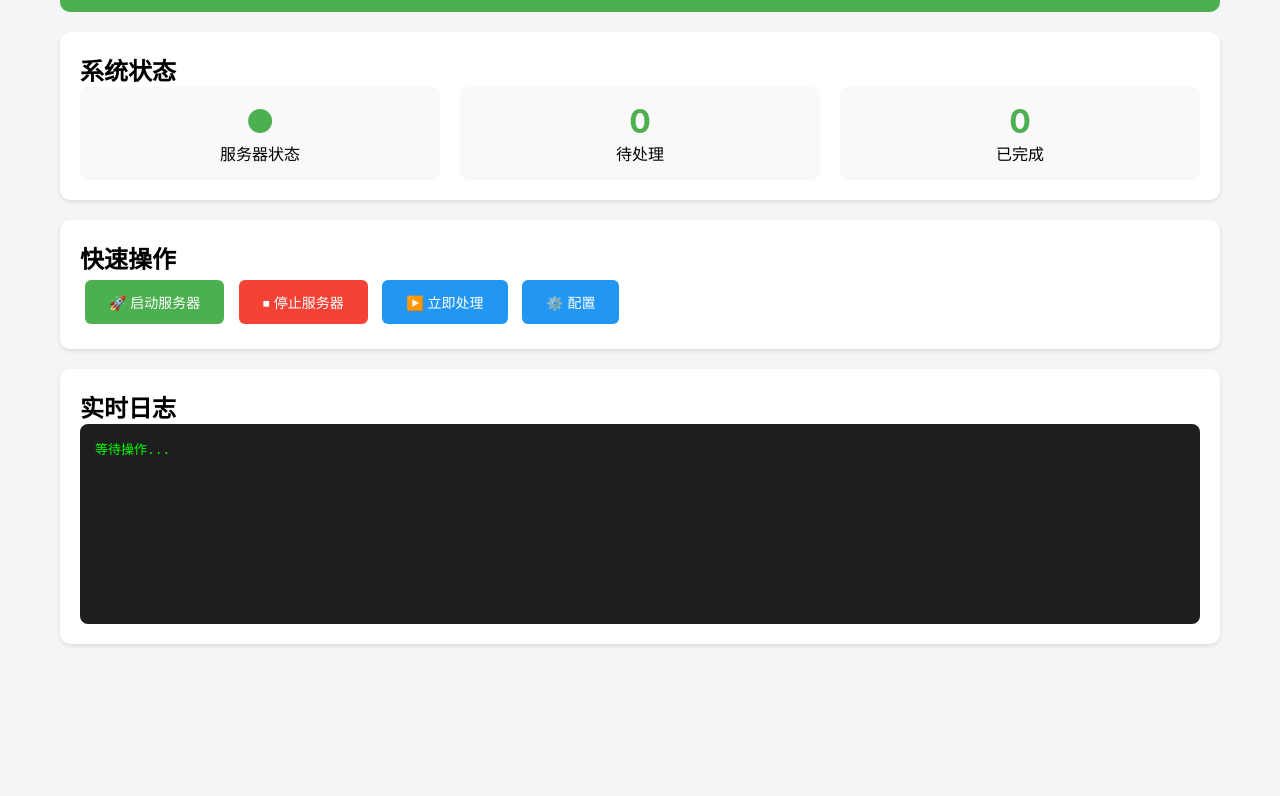
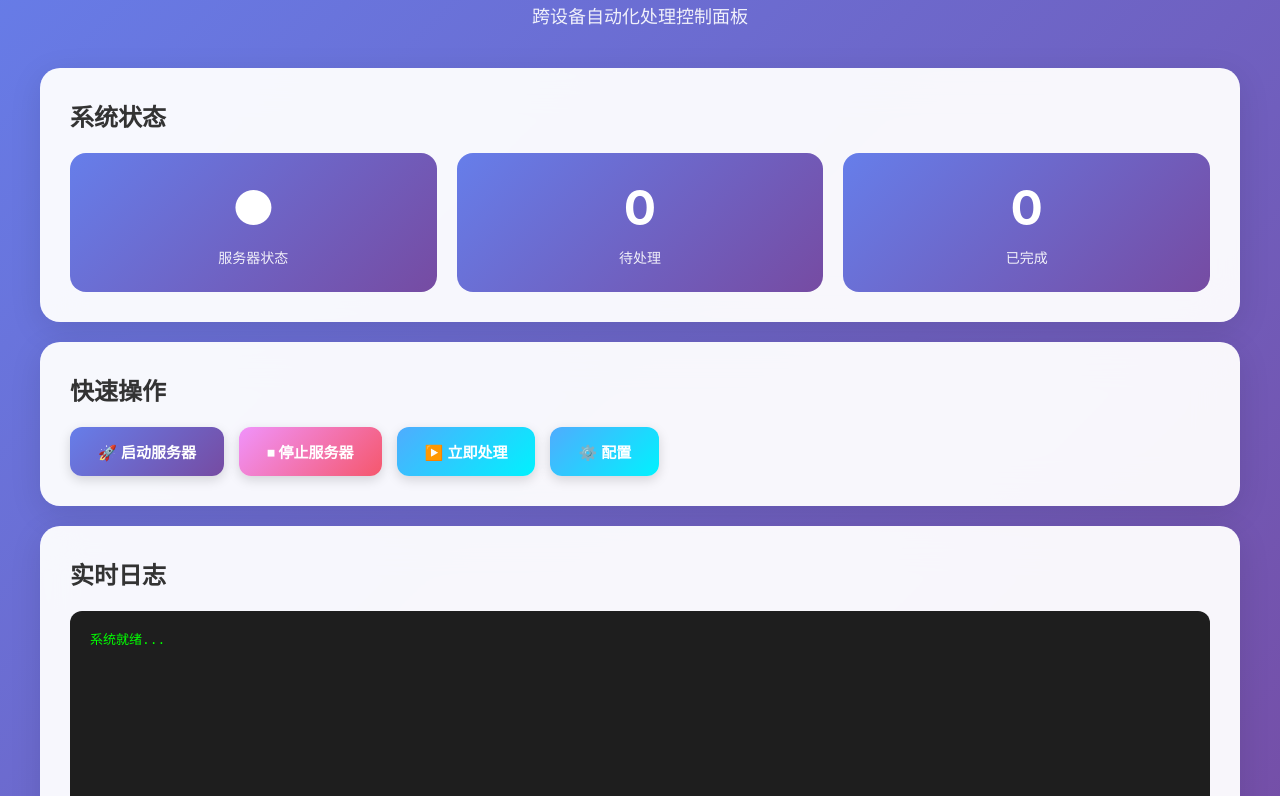
Before and after one commit to PaceZhou/wechat-notion-exporter, a browser extension: page dashboard/index.html in a window 1280 px wide. Shown: the part 118-914 px from the top of the page. Before the commit the page ends 802 px from the top, so only its background shows below. Drawn offline with Linux system fonts and the light colour scheme; no server answers.

Commit message:
feat: 统一配置界面 - 所有配置集中到Mac管理面板

```diff
--- a/dashboard/dashboard.js
+++ b/dashboard/dashboard.js
@@ -81,6 +81,23 @@ function addLog(message) {
   log.scrollTop = log.scrollHeight;
 }
 
+// 测试 Notion 连接
+async function testNotionConnection() {
+  addLog('🔗 测试 Notion 连接...');
+  try {
+    const response = await fetch('/api/test-notion');
+    const result = await response.json();
+    if (result.success) {
+      addLog('✅ Notion 连接成功');
+    } else {
+      addLog('❌ Notion 连接失败: ' + result.error);
+    }
+  } catch (error) {
+    addLog('❌ 连接失败: ' + error.message);
+  }
+}
+
 // 初始化
 setInterval(updateStatus, 5000);
 updateStatus();
+loadConfig();
--- a/dashboard/index.html
+++ b/dashboard/index.html
@@ -2,23 +2,9 @@
 <html>
 <head>
   <meta charset="UTF-8">
-  <title>微信文章收集系统 - 控制面板</title>
-  <style>
-    * { margin: 0; padding: 0; box-sizing: border-box; }
-    body { font-family: -apple-system, BlinkMacSystemFont, 'Segoe UI', Arial; background: #f5f5f5; }
-    .container { max-width: 1200px; margin: 0 auto; padding: 20px; }
-    .header { background: #4CAF50; color: white; padding: 20px; border-radius: 10px; margin-bottom: 20px; }
-    .card { background: white; padding: 20px; border-radius: 10px; margin-bottom: 20px; box-shadow: 0 2px 4px rgba(0,0,0,0.1); }
-    .status { display: flex; gap: 20px; }
-    .status-item { flex: 1; text-align: center; padding: 15px; background: #f9f9f9; border-radius: 8px; }
-    .status-value { font-size: 32px; font-weight: bold; color: #4CAF50; }
-    button { padding: 12px 24px; border: none; border-radius: 6px; cursor: pointer; font-size: 14px; margin: 5px; }
-    .btn-primary { background: #4CAF50; color: white; }
-    .btn-danger { background: #f44336; color: white; }
-    .btn-secondary { background: #2196F3; color: white; }
-    input, select { width: 100%; padding: 10px; margin: 8px 0; border: 1px solid #ddd; border-radius: 4px; }
-    .log { background: #1e1e1e; color: #00ff00; padding: 15px; border-radius: 8px; font-family: monospace; height: 200px; overflow-y: auto; }
-  </style>
+  <meta name="viewport" content="width=device-width, initial-scale=1.0">
+  <title>微信文章收集系统</title>
+  <link rel="stylesheet" href="style.css">
 </head>
 <body>
   <div class="container">
@@ -29,50 +15,60 @@
 
     <div class="card">
       <h2>系统状态</h2>
-      <div class="status">
+      <div class="status-grid">
         <div class="status-item">
           <div class="status-value" id="serverStatus">●</div>
-          <div>服务器状态</div>
+          <div class="status-label">服务器状态</div>
         </div>
         <div class="status-item">
           <div class="status-value" id="pendingCount">0</div>
-          <div>待处理</div>
+          <div class="status-label">待处理</div>
         </div>
         <div class="status-item">
           <div class="status-value" id="processedCount">0</div>
-          <div>已完成</div>
+          <div class="status-label">已完成</div>
         </div>
       </div>
     </div>
 
     <div class="card">
       <h2>快速操作</h2>
-      <button class="btn-primary" onclick="startServer()">🚀 启动服务器</button>
-      <button class="btn-danger" onclick="stopServer()">⏹ 停止服务器</button>
-      <button class="btn-secondary" onclick="runDaily()">▶️ 立即处理</button>
-      <button class="btn-secondary" onclick="openConfig()">⚙️ 配置</button>
+      <div class="btn-group">
+        <button class="btn-primary" onclick="startServer()">🚀 启动服务器</button>
+        <button class="btn-danger" onclick="stopServer()">⏹ 停止服务器</button>
+        <button class="btn-secondary" onclick="runDaily()">▶️ 立即处理</button>
+        <button class="btn-secondary" onclick="toggleConfig()">⚙️ 配置</button>
+      </div>
     </div>
+
 
     <div class="card" id="configPanel" style="display:none;">
       <h2>系统配置</h2>
+
+      <h3>📝 Notion 配置</h3>
       <label>Notion API Key:</label>
       <input type="password" id="notionApiKey" placeholder="ntn_...">
 
       <label>收集箱数据库 ID:</label>
-      <input type="text" id="collectionDbId">
+      <input type="text" id="collectionDbId" placeholder="数据库 ID">
 
       <label>目标数据库 ID:</label>
-      <input type="text" id="targetDbId">
+      <input type="text" id="targetDbId" placeholder="数据库 ID">
 
+      <h3>🖥️ 服务器配置</h3>
       <label>服务器端口:</label>
       <input type="number" id="serverPort" value="3000">
 
+      <label>本机 IP:</label>
+      <input type="text" id="serverAddress" readonly>
+
+      <button class="btn-secondary" onclick="testNotionConnection()">🔗 测试连接</button>
       <button class="btn-primary" onclick="saveConfig()">💾 保存配置</button>
     </div>
 
     <div class="card">
       <h2>实时日志</h2>
-      <div class="log" id="logPanel">等待操作...</div>
+      <div class="log" id="logPanel">系统就绪...</div>
     </div>
   </div>
 
--- /dev/null
+++ b/dashboard/style.css
@@ -0,0 +1,125 @@
+* { margin: 0; padding: 0; box-sizing: border-box; }
+
+body {
+  font-family: -apple-system, BlinkMacSystemFont, 'SF Pro Display', sans-serif;
+  background: linear-gradient(135deg, #667eea 0%, #764ba2 100%);
+  min-height: 100vh;
+  padding: 40px 20px;
+}
+
+.container { max-width: 1200px; margin: 0 auto; }
+
+.header {
+  text-align: center;
+  color: white;
+  margin-bottom: 40px;
+  animation: fadeIn 0.6s ease;
+}
+
+.header h1 {
+  font-size: 48px;
+  font-weight: 700;
+  letter-spacing: -1px;
+  margin-bottom: 10px;
+}
+
+.header p { font-size: 18px; opacity: 0.9; }
+
+.card {
+  background: rgba(255, 255, 255, 0.95);
+  backdrop-filter: blur(20px);
+  border-radius: 20px;
+  padding: 30px;
+  margin-bottom: 20px;
+  box-shadow: 0 8px 32px rgba(0, 0, 0, 0.1);
+  animation: slideUp 0.6s ease;
+}
+
+.card h2 {
+  font-size: 24px;
+  font-weight: 600;
+  margin-bottom: 20px;
+  color: #333;
+}
+
+.card h3 {
+  font-size: 18px;
+  margin: 20px 0 10px 0;
+  color: #555;
+}
+
+.status-grid {
+  display: grid;
+  grid-template-columns: repeat(auto-fit, minmax(200px, 1fr));
+  gap: 20px;
+}
+
+.status-item {
+  text-align: center;
+  padding: 25px;
+  background: linear-gradient(135deg, #667eea 0%, #764ba2 100%);
+  border-radius: 16px;
+  color: white;
+  transition: transform 0.3s ease;
+}
+
+.status-item:hover { transform: translateY(-5px); }
+
+.status-value {
+  font-size: 48px;
+  font-weight: 700;
+  margin-bottom: 10px;
+}
+
+.status-label { font-size: 14px; opacity: 0.9; }
+
+.btn-group { display: flex; gap: 15px; flex-wrap: wrap; }
+
+button {
+  padding: 14px 28px;
+  border: none;
+  border-radius: 12px;
+  font-size: 15px;
+  font-weight: 600;
+  cursor: pointer;
+  transition: all 0.3s ease;
+  box-shadow: 0 4px 12px rgba(0, 0, 0, 0.15);
+}
+
+button:hover {
+  transform: translateY(-2px);
+  box-shadow: 0 6px 20px rgba(0, 0, 0, 0.2);
+}
+
+.btn-primary { background: linear-gradient(135deg, #667eea 0%, #764ba2 100%); color: white; }
+.btn-danger { background: linear-gradient(135deg, #f093fb 0%, #f5576c 100%); color: white; }
+.btn-secondary { background: linear-gradient(135deg, #4facfe 0%, #00f2fe 100%); color: white; }
+
+input, select {
+  width: 100%;
+  padding: 14px;
+  margin: 10px 0;
+  border: 2px solid #e0e0e0;
+  border-radius: 10px;
+  font-size: 15px;
+}
+
+input:focus { outline: none; border-color: #667eea; }
+
+label { display: block; margin-top: 15px; font-weight: 500; color: #555; }
+small { color: #999; font-size: 12px; }
+
+.log {
+  background: #1e1e1e;
+  color: #00ff00;
+  padding: 20px;
+  border-radius: 12px;
+  font-family: 'SF Mono', monospace;
+  font-size: 13px;
+  height: 300px;
+  overflow-y: auto;
+  line-height: 1.6;
+}
+
+@keyframes fadeIn { from { opacity: 0; } to { opacity: 1; } }
+@keyframes slideUp { from { opacity: 0; transform: translateY(20px); } to { opacity: 1; transform: translateY(0); } }
```
Also changed, not shown: server-dashboard.ts (+11 -0 lines).
